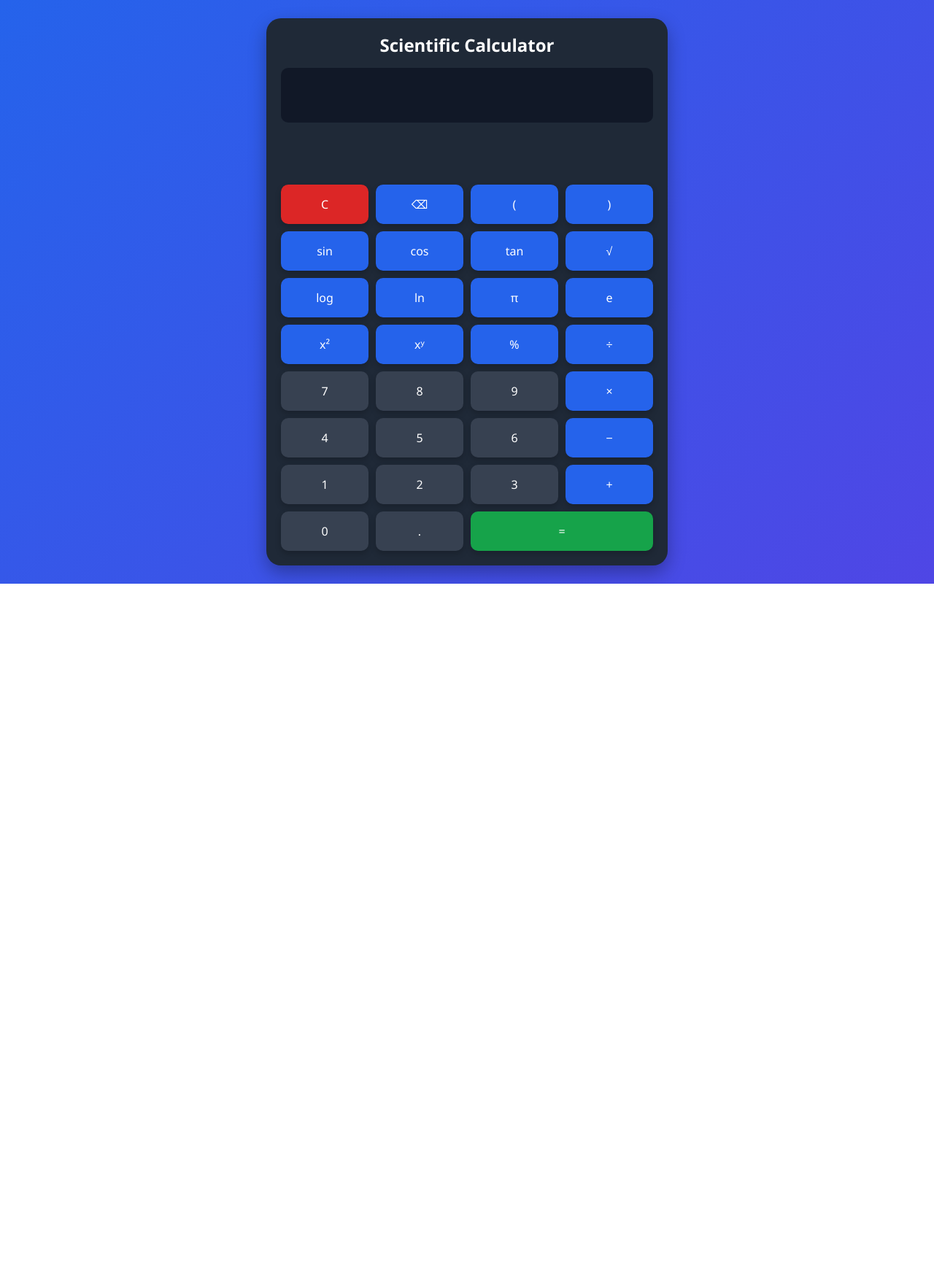
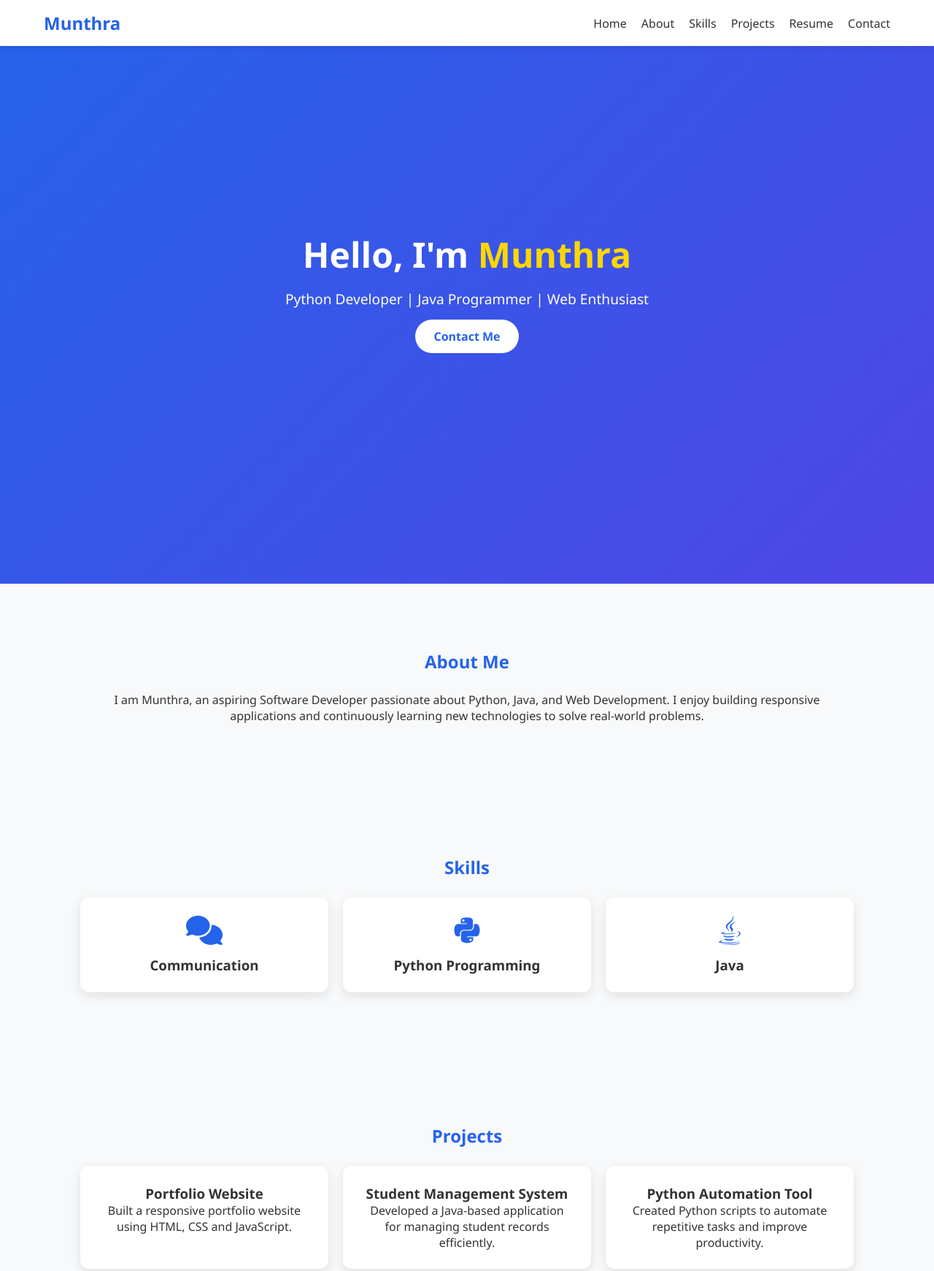
Before and after one commit to munthrajagen/codealpha_calculator, a plain HTML site: page index.html in a window 1280 px wide. Shown: the top 1742 px of the page at 73% size. Before the commit the page ends 800 px from the top, so only its background shows below. Drawn offline with Linux system fonts and the light colour scheme.

Commit message:
Add files via upload

```diff
--- a/index.html
+++ b/index.html
@@ -3,7 +3,10 @@
 <head>
 <meta charset="UTF-8">
 <meta name="viewport" content="width=device-width, initial-scale=1.0">
-<title>Scientific Calculator</title>
+<title>Munthra Portfolio</title>
+
+<link rel="stylesheet"
+href="https://cdnjs.cloudflare.com/ajax/libs/font-awesome/6.5.1/css/all.min.css">
 
 <style>
 
@@ -14,262 +17,445 @@
     font-family:'Segoe UI',sans-serif;
 }
 
+html{
+    scroll-behavior:smooth;
+}
+
 body{
-    min-height:100vh;
+    background:#f8f9fa;
+    color:#333;
+}
+
+/* Navbar */
+
+header{
+    position:fixed;
+    top:0;
+    width:100%;
+    background:white;
+    box-shadow:0 2px 10px rgba(0,0,0,.1);
+    z-index:1000;
+}
+
+nav{
+    max-width:1200px;
+    margin:auto;
+    padding:15px 20px;
+    display:flex;
+    justify-content:space-between;
+    align-items:center;
+}
+
+.logo{
+    color:#2563eb;
+}
+
+nav ul{
+    display:flex;
+    list-style:none;
+    gap:20px;
+}
+
+nav a{
+    text-decoration:none;
+    color:#333;
+    transition:.3s;
+}
+
+nav a:hover{
+    color:#2563eb;
+}
+
+/* Hero Section */
+
+.hero{
+    height:100vh;
     display:flex;
     justify-content:center;
     align-items:center;
-    background:linear-gradient(135deg,#2563eb,#4f46e5);
-    padding:20px;
+    text-align:center;
+    background:linear-gradient(
+        135deg,
+        #2563eb,
+        #4f46e5
+    );
+    color:white;
 }
 
-.calculator{
-    width:550px;
-    background:#1f2937;
-    padding:20px;
-    border-radius:20px;
-    box-shadow:0 10px 25px rgba(0,0,0,.3);
+.hero h1{
+    font-size:3rem;
 }
 
-h2{
-    color:white;
+.hero span{
+    color:#ffd700;
+}
+
+.hero p{
+    margin:15px 0;
+    font-size:1.2rem;
+}
+
+/* Buttons */
+
+.btn{
+    display:inline-block;
+    padding:12px 25px;
+    background:white;
+    color:#2563eb;
+    border-radius:30px;
+    text-decoration:none;
+    transition:.3s;
+    font-weight:bold;
+}
+
+.btn:hover{
+    transform:translateY(-4px);
+}
+
+/* Sections */
+
+.section{
+    padding:90px 20px;
+    max-width:1100px;
+    margin:auto;
     text-align:center;
+}
+
+.section h2{
+    margin-bottom:25px;
+    color:#2563eb;
+}
+
+/* Skills */
+
+.skills-container{
+    display:grid;
+    grid-template-columns:
+    repeat(auto-fit,minmax(220px,1fr));
+    gap:20px;
+}
+
+.skill-card{
+    background:white;
+    padding:25px;
+    border-radius:12px;
+    box-shadow:0 5px 15px rgba(0,0,0,.1);
+    transition:.4s;
+}
+
+.skill-card:hover{
+    transform:translateY(-8px);
+}
+
+.skill-card i{
+    font-size:40px;
+    color:#2563eb;
     margin-bottom:15px;
 }
 
-#display{
-    width:100%;
-    height:75px;
-    border:none;
-    outline:none;
-    border-radius:10px;
-    padding:15px;
-    text-align:right;
-    font-size:2rem;
-    background:#111827;
-    color:white;
-    margin-bottom:10px;
+/* Projects */
+
+.project-grid{
+    display:grid;
+    grid-template-columns:
+    repeat(auto-fit,minmax(250px,1fr));
+    gap:20px;
 }
 
-#history{
-    min-height:60px;
-    max-height:120px;
-    overflow-y:auto;
-    color:#cbd5e1;
-    text-align:right;
-    margin-bottom:15px;
-    padding:5px;
-    font-size:14px;
+.project-card{
+    background:white;
+    padding:25px;
+    border-radius:12px;
+    box-shadow:0 5px 15px rgba(0,0,0,.1);
+    transition:.4s;
 }
 
-.buttons{
-    display:grid;
-    grid-template-columns:repeat(4,1fr);
-    gap:10px;
+.project-card:hover{
+    transform:scale(1.03);
 }
 
-button{
-    padding:16px;
-    border:none;
-    border-radius:10px;
-    cursor:pointer;
-    font-size:1rem;
-    transition:.3s;
-    box-shadow:0 4px 8px rgba(0,0,0,.2);
+/* Contact */
+
+.contact-info p{
+    margin:15px 0;
+    font-size:18px;
 }
 
-button:hover{
-    transform:scale(1.05);
-}
+/* Footer */
 
-button:active{
-    transform:scale(.95);
-}
-
-.number{
-    background:#374151;
+footer{
+    text-align:center;
+    padding:20px;
+    background:#111827;
     color:white;
 }
 
-.operator{
-    background:#2563eb;
-    color:white;
+/* Scroll Animation */
+
+.reveal{
+    opacity:0;
+    transform:translateY(50px);
+    transition:all 1s ease;
 }
 
-.equal{
-    background:#16a34a;
-    color:white;
+.reveal.active{
+    opacity:1;
+    transform:translateY(0);
 }
 
-.clear{
-    background:#dc2626;
-    color:white;
-}
+/* Responsive */
 
-@media(max-width:600px){
+@media(max-width:768px){
 
-    .calculator{
-        width:100%;
+    nav{
+        flex-direction:column;
+        gap:10px;
     }
 
-    button{
-        padding:14px;
-        font-size:.9rem;
+    nav ul{
+        flex-wrap:wrap;
+        justify-content:center;
     }
 
+    .hero h1{
+        font-size:2.2rem;
+    }
 }
 
 </style>
 </head>
+
 <body>
 
-<div class="calculator">
+<header>
+    <nav>
+        <h2 class="logo">Munthra</h2>
 
-    <h2>Scientific Calculator</h2>
+        <ul>
+            <li><a href="#home">Home</a></li>
+            <li><a href="#about">About</a></li>
+            <li><a href="#skills">Skills</a></li>
+            <li><a href="#projects">Projects</a></li>
+            <li><a href="#resume">Resume</a></li>
+            <li><a href="#contact">Contact</a></li>
+        </ul>
+    </nav>
+</header>
 
-    <input type="text" id="display" readonly>
+<!-- Hero -->
 
-    <div id="history"></div>
+<section id="home" class="hero">
+    <div class="hero-content">
 
-    <div class="buttons">
+        <h1>Hello, I'm <span>Munthra</span></h1>
 
-        <!-- Row 1 -->
-        <button class="clear" onclick="clearDisplay()">C</button>
-        <button class="operator" onclick="backspace()">⌫</button>
-        <button class="operator" onclick="appendValue('(')">(</button>
-        <button class="operator" onclick="appendValue(')')">)</button>
+        <p>
+            Python Developer |
+            Java Programmer |
+            Web Enthusiast
+        </p>
 
-        <!-- Row 2 -->
-        <button class="operator" onclick="appendFunction('Math.sin(')">sin</button>
-        <button class="operator" onclick="appendFunction('Math.cos(')">cos</button>
-        <button class="operator" onclick="appendFunction('Math.tan(')">tan</button>
-        <button class="operator" onclick="appendFunction('Math.sqrt(')">√</button>
+        <a href="#contact" class="btn">
+            Contact Me
+        </a>
 
-        <!-- Row 3 -->
-        <button class="operator" onclick="appendFunction('Math.log10(')">log</button>
-        <button class="operator" onclick="appendFunction('Math.log(')">ln</button>
-        <button class="operator" onclick="appendValue('Math.PI')">π</button>
-        <button class="operator" onclick="appendValue('Math.E')">e</button>
+    </div>
+</section>
 
-        <!-- Row 4 -->
-        <button class="operator" onclick="square()">x²</button>
-        <button class="operator" onclick="appendValue('**')">xʸ</button>
-        <button class="operator" onclick="appendValue('%')">%</button>
-        <button class="operator" onclick="appendValue('/')">÷</button>
+<!-- About -->
 
-        <!-- Row 5 -->
-        <button class="number" onclick="appendValue('7')">7</button>
-        <button class="number" onclick="appendValue('8')">8</button>
-        <button class="number" onclick="appendValue('9')">9</button>
-        <button class="operator" onclick="appendValue('*')">×</button>
+<section id="about" class="section reveal">
 
-        <!-- Row 6 -->
-        <button class="number" onclick="appendValue('4')">4</button>
-        <button class="number" onclick="appendValue('5')">5</button>
-        <button class="number" onclick="appendValue('6')">6</button>
-        <button class="operator" onclick="appendValue('-')">−</button>
+    <h2>About Me</h2>
 
-        <!-- Row 7 -->
-        <button class="number" onclick="appendValue('1')">1</button>
-        <button class="number" onclick="appendValue('2')">2</button>
-        <button class="number" onclick="appendValue('3')">3</button>
-        <button class="operator" onclick="appendValue('+')">+</button>
+    <p>
+        I am Munthra, an aspiring Software Developer
+        passionate about Python, Java, and Web Development.
+        I enjoy building responsive applications and
+        continuously learning new technologies to solve
+        real-world problems.
+    </p>
 
-        <!-- Row 8 -->
-        <button class="number" onclick="appendValue('0')">0</button>
-        <button class="number" onclick="appendValue('.')">.</button>
-        <button class="equal" onclick="calculate()" style="grid-column:span 2">
-            =
-        </button>
+</section>
+
+<!-- Skills -->
+
+<section id="skills" class="section reveal">
+
+    <h2>Skills</h2>
+
+    <div class="skills-container">
+
+        <div class="skill-card">
+            <i class="fa-solid fa-comments"></i>
+            <h3>Communication</h3>
+        </div>
+
+        <div class="skill-card">
+            <i class="fa-brands fa-python"></i>
+            <h3>Python Programming</h3>
+        </div>
+
+        <div class="skill-card">
+            <i class="fa-brands fa-java"></i>
+            <h3>Java</h3>
+        </div>
 
     </div>
 
-</div>
+</section>
+
+<!-- Projects -->
+
+<section id="projects" class="section reveal">
+
+    <h2>Projects</h2>
+
+    <div class="project-grid">
+
+        <div class="project-card">
+            <h3>Portfolio Website</h3>
+            <p>
+                Built a responsive portfolio website using
+                HTML, CSS and JavaScript.
+            </p>
+        </div>
+
+        <div class="project-card">
+            <h3>Student Management System</h3>
+            <p>
+                Developed a Java-based application for
+                managing student records efficiently.
+            </p>
+        </div>
+
+        <div class="project-card">
+            <h3>Python Automation Tool</h3>
+            <p>
+                Created Python scripts to automate
+                repetitive tasks and improve productivity.
+            </p>
+        </div>
+
+    </div>
+
+</section>
+
+<!-- Resume -->
+
+<section id="resume" class="section reveal">
+
+    <h2>Resume</h2>
+
+    <div class="project-card">
+
+        <h3>Munthra</h3>
+
+        <br>
+
+        <p>
+            Aspiring Software Developer skilled in
+            Python, Java, HTML, CSS and JavaScript.
+            Passionate about creating responsive web
+            applications and solving real-world problems.
+        </p>
+
+        <br>
+
+        <p>
+            <strong>Email:</strong>
+            munthrajagen@gmail.com
+        </p>
+
+        <p>
+            <strong>Phone:</strong>
+            8122808037
+        </p>
+
+        <p>
+            <strong>LinkedIn:</strong>
+            linkedin.com/in/munthrajagen
+        </p>
+
+        <p>
+            <strong>GitHub:</strong>
+            github.com/munthrajagen
+        </p>
+
+        <br>
+
+        <h4>Skills</h4>
+
+        <p>
+            Python • Java • HTML • CSS • JavaScript •
+            Communication • Problem Solving
+        </p>
+
+        <br>
+
+        <a href="C:\Users\munthra\Downloads\Munthra J.pdf"download class="btn">
+            Download Resume
+        </a>
+
+    </div>
+
+</section>
+
+<!-- Contact -->
+
+<section id="contact" class="section reveal">
+
+    <h2>Contact Me</h2>
+
+    <div class="contact-info">
+
+        <p>
+            <i class="fa-solid fa-phone"></i>
+            8122808037
+        </p>
+
+        <p>
+            <i class="fa-solid fa-envelope"></i>
+            munthrajagen@gmail.com
+        </p>
+
+        <p>
+            <i class="fa-brands fa-linkedin"></i>
+            linkedin.com/in/munthrajagen
+        </p>
+
+        <p>
+            <i class="fa-brands fa-github"></i>
+            github.com/munthrajagen
+        </p>
+
+    </div>
+
+</section>
+
+<footer>
+    <p>© 2026 Munthra | Portfolio Website</p>
+</footer>
 
 <script>
 
-const display = document.getElementById("display");
-const history = document.getElementById("history");
+const reveals =
+document.querySelectorAll(".reveal");
 
-function appendValue(value){
-    display.value += value;
-}
+window.addEventListener("scroll", () => {
 
-function appendFunction(func){
-    display.value += func;
-}
+    reveals.forEach((element) => {
 
-function clearDisplay(){
-    display.value = "";
-}
+        const top =
+        element.getBoundingClientRect().top;
 
-function backspace(){
-    display.value = display.value.slice(0,-1);
-}
+        const visible = 150;
 
-function square(){
+        if(top < window.innerHeight - visible){
+            element.classList.add("active");
+        }
 
-    if(display.value !== ""){
-        display.value = "(" + display.value + ")**2";
-    }
-
-}
-
-function calculate(){
-
-    try{
-
-        let expression =
-        display.value.replace(/%/g,"/100");
-
-        let result = eval(expression);
-
-        history.innerHTML =
-        display.value + " = " + result + "<br>" +
-        history.innerHTML;
-
-        display.value = result;
-
-    }
-
-    catch{
-
-        display.value = "Error";
-
-    }
-
-}
-
-/* Keyboard Support */
-
-document.addEventListener("keydown",(event)=>{
-
-    const key = event.key;
-
-    if(
-        (key >= "0" && key <= "9") ||
-        key === "+" ||
-        key === "-" ||
-        key === "*" ||
-        key === "/" ||
-        key === "." ||
-        key === "(" ||
-        key === ")"
-    ){
-        appendValue(key);
-    }
-
-    else if(key === "Enter"){
-        calculate();
-    }
-
-    else if(key === "Backspace"){
-        backspace();
-    }
-
-    else if(key === "Escape"){
-        clearDisplay();
-    }
+    });
 
 });
 
```
